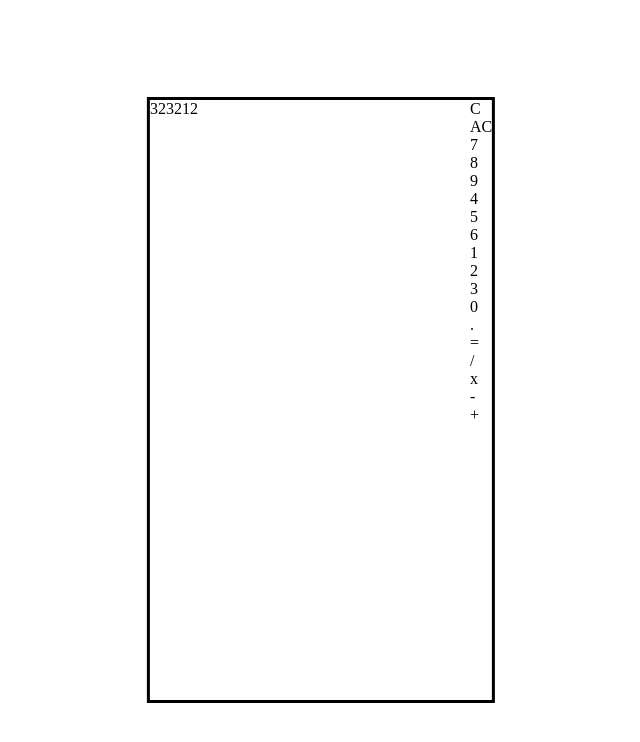
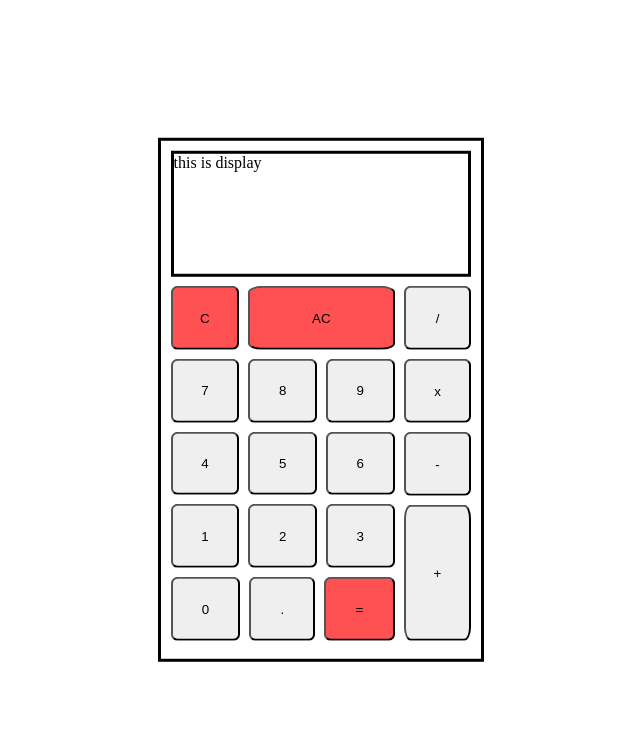
Before and after one commit to Raezane/Calculator, a plain HTML site: page index.html in a window 1280 px wide. Shown: the whole page, without its empty margins (319-959 px from the left). Drawn offline with Linux system fonts and the light colour scheme.

Commit message:
add the main layout for buttons and display

```diff
--- a/index.html
+++ b/index.html
@@ -9,29 +9,33 @@
 </head>
 <body>
   <div id="calculator">
-    <div id="display">323212</div>
+    <div id="display">this is display</div>
     <div id="buttons">
       <div id="leftside">
-        <div class="equalClear">C</div>
-        <div class="equalClear">AC</div>
-        <div class="numberbutton">7</div>
-        <div class="numberbutton">8</div>
-        <div class="numberbutton">9</div>
-        <div class="numberbutton">4</div>
-        <div class="numberbutton">5</div>
-        <div class="numberbutton">6</div>
-        <div class="numberbutton">1</div>
-        <div class="numberbutton">2</div>
-        <div class="numberbutton">3</div>
-        <div class="numberbutton">0</div>
-        <div class="numberbutton">.</div>
-        <div class="equalClear">=</div>
+        <div id="firstleftline">
+          <button type="button" class="equalClear previous">C</button>
+          <button type="button" class="equalClear all">AC</button>
+        </div>
+        <div id="restleftlines">
+          <button type="button" class="numberbutton">7</button>
+          <button type="button" class="numberbutton">8</button>
+          <button type="button" class="numberbutton">9</button>
+          <button type="button" class="numberbutton">4</button>
+          <button type="button" class="numberbutton">5</button>
+          <button type="button" class="numberbutton">6</button>
+          <button type="button" class="numberbutton">1</button>
+          <button type="button" class="numberbutton">2</button>
+          <button type="button" class="numberbutton">3</button>
+          <button type="button" class="numberbutton">0</button>
+          <button type="button" class="numberbutton">.</button>
+          <button type="button" class="equalClear numberbutton">=</button>
+        </div>
       </div>
       <div id="rightside">
-        <div class="operators">/</div>
-        <div class="operators">x</div>
-        <div class="operators">-</div>
-        <div class="operators">+</div>
+        <button type="button" class="operators">/</button>
+        <button type="button" class="operators">x</button>
+        <button type="button" class="operators">-</button>
+        <button type="button" class="operators plus">+</button>
       </div>
     </div>
   </div>
--- a/javascript.js
+++ b/javascript.js
@@ -1,6 +1,13 @@
+
+
 let firstNum;
 let operator;
 let nextNum;
+let displayValue;
+
+function displayInput () {
+
+}
 
 function add (a, b) {
 
--- a/style.css
+++ b/style.css
@@ -9,6 +9,8 @@ body {
     display: flex;
     width: auto;
     height: auto;
+    min-width: 25vw;
+    flex-direction: column;
     position: absolute;
     top: 50%;
     left: 50%;
@@ -19,6 +21,74 @@ body {
 }
 
 #display {
-    width: 25vw;
-    height: 75vh;
+    flex: 4 1 auto;
+    height: 15vh;
+    margin: 3%;
+    border-width: 1%;
+    border-color: black;
+    border-style: solid;
+
 }
+
+#buttons {
+    display: flex;
+    flex: 2 1 auto;
+    padding: 0 3% 3% 3%;
+}
+
+#leftside {
+    flex: 4 1 0;
+    margin-right: 3%;
+}
+
+#rightside {
+    display: flex;
+    gap: 2.5%;
+    flex: 1 1 auto;
+    flex-direction: column;
+    margin-bottom: 3%;
+}
+
+#firstleftline {
+    display: flex;
+    gap: 4%;
+    margin-bottom: 4%;
+
+}
+
+.equalClear {
+    padding: 10%;
+    background-color: rgb(255, 81, 81);
+    border-radius: 10%;
+}
+
+.previous {
+    flex: 1 1 0;
+}
+
+.all {
+    flex: 4 1 auto;
+}
+
+#restleftlines {
+    display: flex;
+    gap: 4%;
+    flex-wrap: wrap;
+}
+
+.numberbutton {
+    flex: 1 1 auto;
+    padding: 10%;
+    margin-bottom: 4%;
+    border-radius: 10%;
+}
+
+.operators {
+    padding: 15%;
+    flex: 1 1 0;
+    border-radius: 10%;
+}
+
+.plus {
+    flex: 1 1 27%;
+}
```
